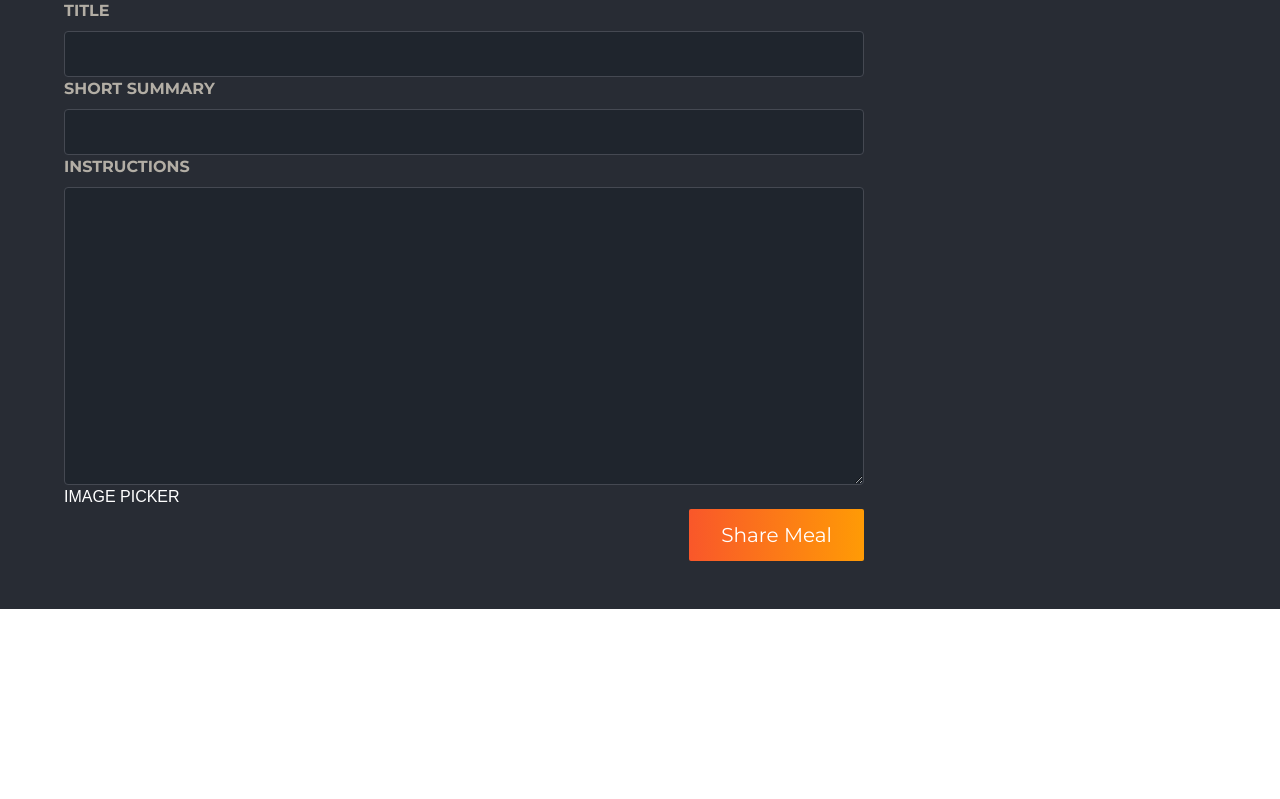
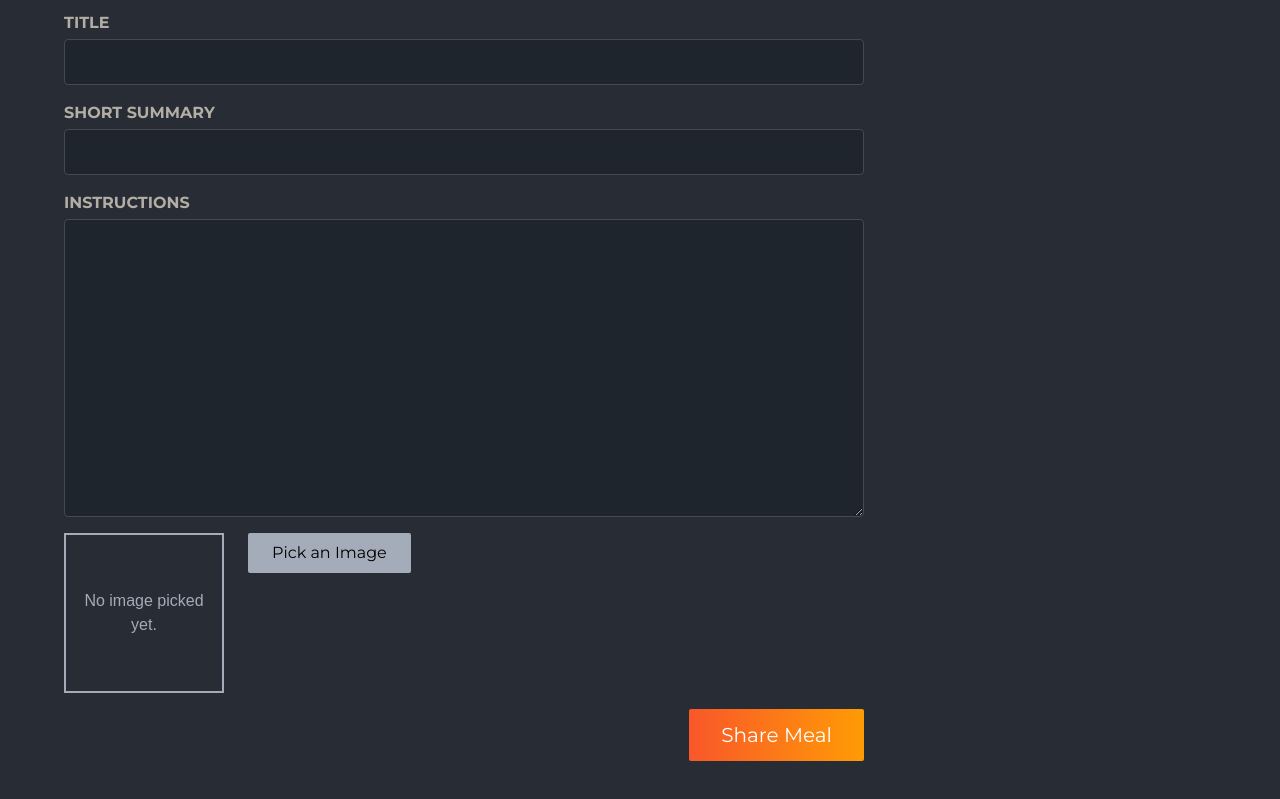
Before and after one commit to snakepliskin30/maxnext, a Next.js app: page /meals/share in a window 1280 px wide. Shown: the part 459-1258 px from the top of the page. Before the commit the page ends 1068 px from the top, so only its background shows below. Built offline with nearby package versions, Linux system fonts and the light colour scheme.

Commit message:
completed image picker

```diff
--- a/src/app/meals/share/page.tsx
+++ b/src/app/meals/share/page.tsx
@@ -1,3 +1,5 @@
+import ImagePicker from '@/components/meals/ImagePicker';
+
 const MealsSharePage = () => {
   return (
     <>
@@ -11,11 +13,11 @@ const MealsSharePage = () => {
         <p>Or any other meal you feel needs sharing!</p>
       </header>
       <main className='w-[90%] max-w-[75rem] my-12 mx-auto text-white'>
-        <form className='max-w-[50rem]'>
+        <form className='max-w-[50rem] space-y-4'>
           <div className='flex gap-4'>
             <p className='w-full'>
               <label
-                className='block mb-2 text-[1rem] font-montserrat uppercase text-[#b3aea5] font-bold'
+                className='block mb-1 text-[1rem] font-montserrat uppercase text-[#b3aea5] font-bold'
                 htmlFor='name'
               >
                 Your name
@@ -30,7 +32,7 @@ const MealsSharePage = () => {
             </p>
             <p className='w-full'>
               <label
-                className='block mb-2 text-[1rem] font-montserrat uppercase text-[#b3aea5] font-bold'
+                className='block mb-1 text-[1rem] font-montserrat uppercase text-[#b3aea5] font-bold'
                 htmlFor='email'
               >
                 Your email
@@ -46,7 +48,7 @@ const MealsSharePage = () => {
           </div>
           <p>
             <label
-              className='block mb-2 text-[1rem] font-montserrat uppercase text-[#b3aea5] font-bold'
+              className='block mb-1 text-[1rem] font-montserrat uppercase text-[#b3aea5] font-bold'
               htmlFor='title'
             >
               Title
@@ -61,7 +63,7 @@ const MealsSharePage = () => {
           </p>
           <p>
             <label
-              className='block mb-2 text-[1rem] font-montserrat uppercase text-[#b3aea5] font-bold'
+              className='block mb-1 text-[1rem] font-montserrat uppercase text-[#b3aea5] font-bold'
               htmlFor='summary'
             >
               Short Summary
@@ -76,7 +78,7 @@ const MealsSharePage = () => {
           </p>
           <p>
             <label
-              className='block mb-2 text-[1rem] font-montserrat uppercase text-[#b3aea5] font-bold'
+              className='block mb-1 text-[1rem] font-montserrat uppercase text-[#b3aea5] font-bold'
               htmlFor='instructions'
             >
               Instructions
@@ -89,7 +91,7 @@ const MealsSharePage = () => {
               required
             ></textarea>
           </p>
-          IMAGE PICKER
+          <ImagePicker label='image' name='image' />
           <p className='text-right'>
             <button
               type='submit'
--- /dev/null
+++ b/src/components/meals/ImagePicker.tsx
@@ -0,0 +1,70 @@
+'use client';
+
+import Image from 'next/image';
+import { ChangeEvent, useRef, useState } from 'react';
+
+const ImagePicker = ({ label, name }: { label: string; name: string }) => {
+  const [pickedImage, setPickedImage] = useState<string | ArrayBuffer | null>();
+  const ref = useRef<HTMLInputElement | null>(null);
+
+  const handleClick = () => {
+    if (ref.current) {
+      ref.current.click();
+    }
+  };
+
+  const handleImageChange = (e: ChangeEvent<HTMLInputElement>) => {
+    if (e?.target?.files) {
+      const file = e?.target?.files[0];
+
+      if (!file) {
+        setPickedImage(null);
+        return;
+      }
+
+      const fileReader = new FileReader();
+      fileReader.onload = () => {
+        setPickedImage(fileReader.result);
+      };
+      fileReader.readAsDataURL(file);
+    }
+  };
+
+  return (
+    <div className='picker mt-4'>
+      {/* <label htmlFor={name}>{label}</label> */}
+      <div className='flex items-start gap-[1.5rem] mb-4'>
+        <div className='w-[10rem] h-[10rem] border-2 border-[#a4abb9] flex justify-center items-center text-center text-[#a4abb9] relative'>
+          {!pickedImage && <p className='m-0 p-4'>No image picked yet.</p>}
+          {pickedImage && (
+            <Image
+              src={pickedImage as string}
+              alt='image-selected-by-user'
+              fill
+              className='object-cover'
+            />
+          )}
+        </div>
+        <input
+          ref={ref}
+          type='file'
+          id={name}
+          accept='image/png, image/jpeg'
+          name={name}
+          className='hidden'
+          onChange={handleImageChange}
+          required
+        />
+        <button
+          className='border-0 py-2 px-6 bg-[#a4abb9] rounded-[2px] cursor-pointer font-montserrat hover:bg-[#b3b9c6] focus::bg-[#b3b9c6] text-black'
+          type='button'
+          onClick={handleClick}
+        >
+          Pick an Image
+        </button>
+      </div>
+    </div>
+  );
+};
+
+export default ImagePicker;
```
